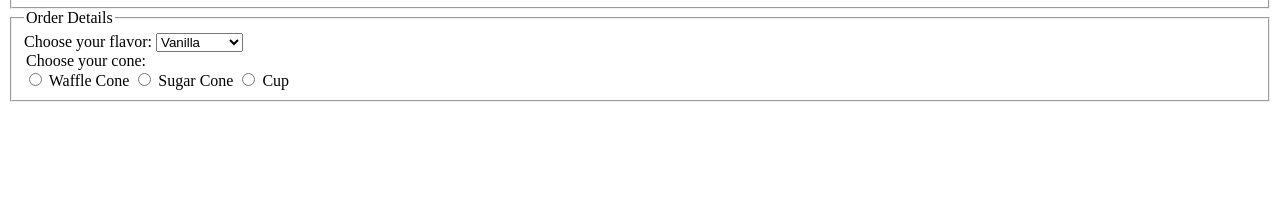
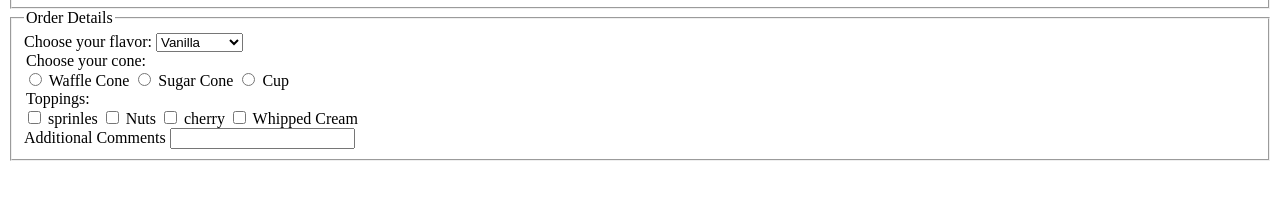
Before and after one commit to AngieBrown1/ice-cream, a plain HTML site: page index.html in a window 1280 px wide. Shown: the part 148-348 px from the top of the page. Drawn offline with Linux system fonts and the light colour scheme.

Commit message:
Actually added toppings and then added the additional comments.

```diff
--- a/index.html
+++ b/index.html
@@ -44,7 +44,28 @@
                 <input type="radio" id="cup" name="cone" value="cup">
                 <label for="cup">Cup</label>
             </div>
+
+            <div class="group">
+                <legend>Toppings: </legend>
+                <input type="checkbox" id="sprinkles" name="topping" value="sprinkles">
+                <label for="sprinkles">sprinles</label>
+
+                <input type="checkbox" id="nuts" name="topping" value="nuts">
+                <label for="nuts">Nuts</label>
+
+                <input type="checkbox" id="cherry" name="topping" value="cherry">
+                <label for="cherry">cherry</label>
+
+                <input type="checkbox" id="cream" name="topping" value="whipped-cream">
+                <label for="cream">Whipped Cream</label>
+            </div>
+
+            <div class="group">
+                <label for="comments" id="labelc">Additional Comments</label>
+                <input type="text" id="comments" placeholder="">
+            </div>
         </fieldset>
+
     </form>
 
 </body>
```
